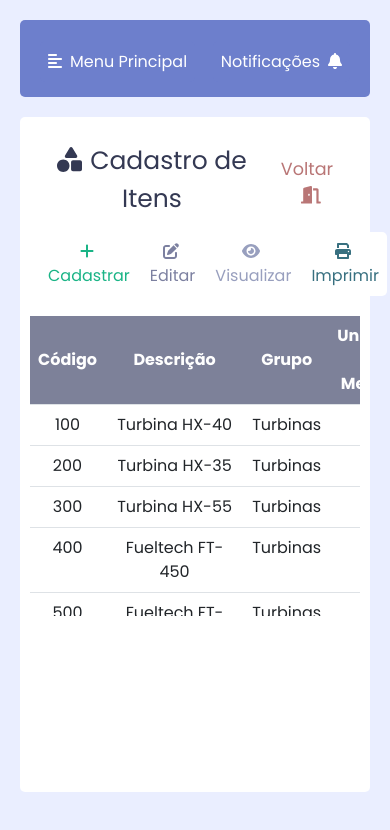
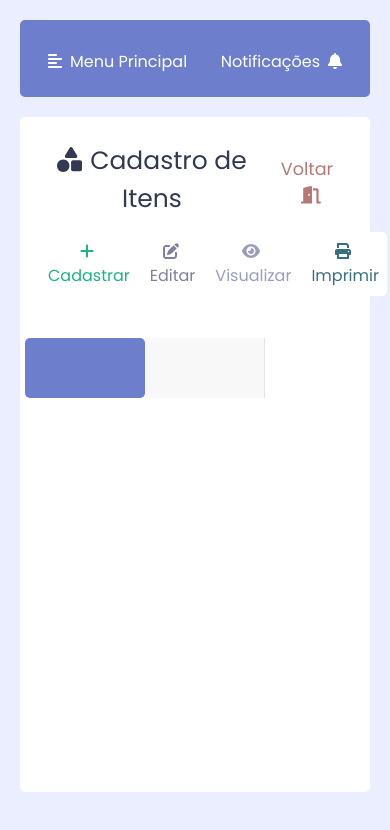
Before and after one commit to VinnyLioni/test_app, a Vue app: page /itens in a window 390 px wide. Shown: the top 830 px of the page. Built offline with nearby package versions, Linux system fonts and the light colour scheme.

Commit message:
little_day

```diff
--- a/src/components/tabVue.vue
+++ b/src/components/tabVue.vue
@@ -1,7 +1,21 @@
 <template>
     <div class="table-vue">
-        <b-table sticky-header hover :fields="headers" :items="items">
-        </b-table>
+        <!-- <b-table sticky-header hover :fields="headers" :items="items">
+        </b-table> -->
+        <div class="table-wrapper">
+            <table class="fl-table">
+                <thead>
+                    <tr>
+                        <th></th>
+                    </tr>
+                </thead>
+                <tbody>
+                    <tr>
+                        <td></td>
+                    </tr>
+                </tbody>
+            </table>
+        </div>
     </div>
 </template>
 
@@ -13,7 +27,7 @@ export default {
 </script>
 
 <style>
-    .table-vue {
+    /* .table-vue {
         width: 100%;
         color: #3b4472;
         cursor: pointer;
@@ -23,12 +37,131 @@ export default {
         background-color: #7d8199 !important;
         color: #fefefe !important;
         vertical-align: middle !important;
-        /* border-radius: 5px; */
+        border-radius: 5px;
     }
 
     .table thead {
         border-radius: 5px !important;
+    } */
+
+    .table-vue {
+        cursor: pointer;
     }
+
+    h2 {
+        text-align: center;
+        font-size: 18px;
+        text-transform: uppercase;
+        letter-spacing: 1px;
+        color: #ffffff;
+        padding: 10px 0;
+        width: 100%;
+    }
+
+    .table-wrapper {
+        /* margin: 10px 10px; */
+        padding: 5px;
+        /* box-shadow: 0px 35px 50px rgba(0, 0, 0, 0.2); */
+        border-radius: 5px;
+    }
+
+    .fl-table {
+        border-radius: 5px;
+        font-size: 1.3rem;
+        /* font-weight: normal; */
+        border: none;
+        border-collapse: collapse;
+        width: 100%;
+        max-width: 100%;
+        white-space: nowrap;
+        background-color: #ffffff;
+    }
+
+    .fl-table td {
+        border-right: 1px solid #f8f8f8;
+        font-size: 1.1rem;
+    }
+
+    .fl-table thead th {
+        color: #ffffff;
+        padding: 8px;
+        background: #6d7fcc;
+    }
+
+    .fl-table thead th:first-child {
+        border-top-left-radius: 5px;
+        border-bottom-left-radius: 5px;
+    }
+
+    .fl-table thead th:last-child {
+        border-top-right-radius: 5px;
+        border-bottom-right-radius: 5px;
+    }
+
+ @media (max-width: 767px) {
+    .fl-table {
+        display: block;
+        width: 100%;
+    }
+    .table-wrapper:before{
+        content: "Scroll horizontally >";
+        display: block;
+        text-align: right;
+        font-size: 11px;
+        color: white;
+        padding: 0 0 10px;
+    }
+    .fl-table thead, .fl-table tbody, .fl-table thead th {
+        display: block;
+    }
+    .fl-table thead th:last-child{
+        border-bottom: none;
+    }
+    .fl-table thead {
+        float: left;
+    }
+    .fl-table tbody {
+        width: auto;
+        position: relative;
+        overflow-x: auto;
+    }
+    .fl-table td, .fl-table th {
+        padding: 20px .625em .625em .625em;
+        height: 60px;
+        vertical-align: middle;
+        box-sizing: border-box;
+        overflow-x: hidden;
+        overflow-y: auto;
+        width: 120px;
+        font-size: 13px;
+        text-overflow: ellipsis;
+    }
+    .fl-table thead th {
+        text-align: left;
+        border-bottom: 1px solid #f7f7f9;
+    }
+    .fl-table tbody tr {
+        display: table-cell;
+    }
+    .fl-table tbody tr:nth-child(odd) {
+        background: none;
+    }
+    .fl-table tr:nth-child(even) {
+        background: transparent;
+    }
+    .fl-table tr td:nth-child(odd) {
+        background: #F8F8F8;
+        border-right: 1px solid #E6E4E4;
+    }
+    .fl-table tr td:nth-child(even) {
+        border-right: 1px solid #E6E4E4;
+    }
+    .fl-table tbody td {
+        display: block;
+        text-align: center;
+    }
+}
+
 
 
 </style>
--- a/src/content/modItens.vue
+++ b/src/content/modItens.vue
@@ -69,9 +69,9 @@
         </modal-vue>
       </transition>
     </div>
-    <div class="tab-itens" >
-        <table-vue :headers="myHeaders" :items="myItems"/>
-    </div>
+    <table-vue :headers="myHeaders" :items="myItems">
+        <header></header>
+    </table-vue>
   </div>
 </template>
 
@@ -136,15 +136,6 @@ export default {
 </script>
 
 <style>
-
-    .tab-itens {
-        display: flex;
-        justify-content: center;
-        align-content: center;
-        width: 100%;
-        padding: 10px;
-        height: 60%;
-    }
 
     #save-itens {
         color: #127a5b;
```
